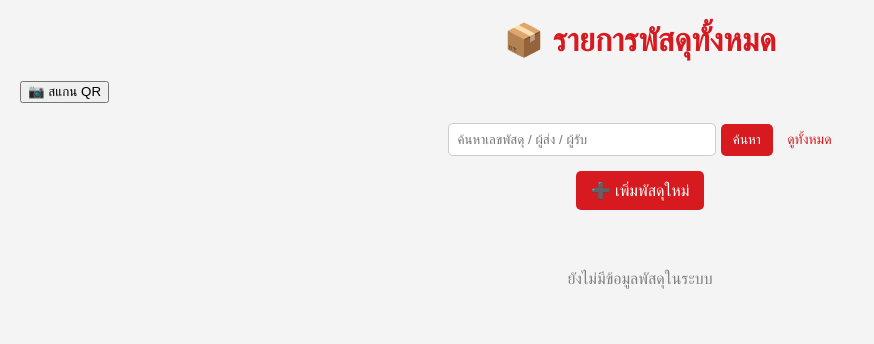
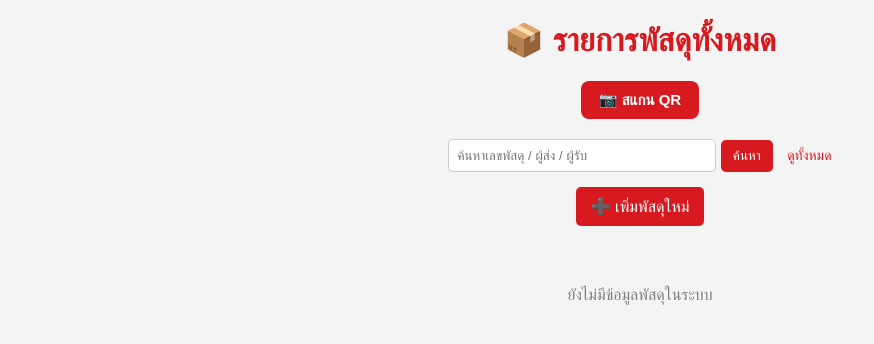
Before and after one commit to nantakornsa/managepacel, a Flask app: page /search in a window 1280 px wide. Shown: the part 55-399 px from the top of the page, without its empty margins (0-874 px from the left). Run offline with Flask 3, Linux system fonts and the light colour scheme; data that the repository does not hold is empty; some libraries are stand-ins or nearby versions.

Commit message:
update code

```diff
--- a/templates/admin.html
+++ b/templates/admin.html
@@ -37,7 +37,7 @@
 </table>
 
 <br>
-<a href="/interface.html">⬅ กลับหน้าแรก</a>
+<a href="/staff_dashbord.html">⬅ กลับหน้าแรก</a>
 
 </body>
 </html>
--- a/templates/staff_dashboard.html
+++ b/templates/staff_dashboard.html
@@ -110,6 +110,31 @@
   background: #d71920;
   color: white;
 }
+
+/* 📷 ปุ่มสแกน QR */
+.scan-btn {
+  display: inline-block;
+  background: #d71920;
+  color: white;
+  padding: 10px 18px;
+  border-radius: 8px;
+  text-decoration: none;
+  font-weight: bold;
+  border: none;
+  cursor: pointer;
+  font-size: 15px;
+}
+
+.scan-btn:hover {
+  background: #b5151b;
+  transform: scale(1.05);
+}
+
+/* จัดตำแหน่งปุ่ม */
+.scan-box {
+  text-align: center;
+  margin-bottom: 15px;
+}
   </style>
 </head>
 
@@ -154,9 +179,11 @@ window.location.href = qrCodeMessage
 
   <h1>📦 รายการพัสดุทั้งหมด</h1>
 
-  <a href="/scan_qr">
-  <button>📷 สแกน QR</button>
-  </a>
+  <div class="scan-box">
+    <a href="/scan_qr" class="scan-btn">
+    📷 สแกน QR
+    </a>
+  </div>
 
 <div id="reader" style="width:300px; margin:20px auto;"></div>
 
```
